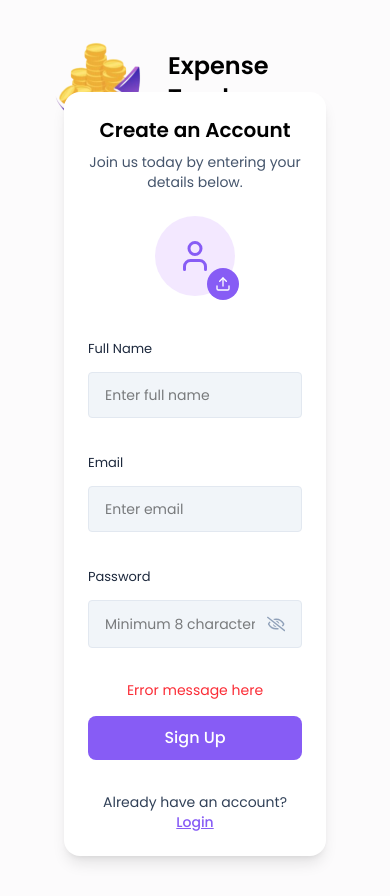
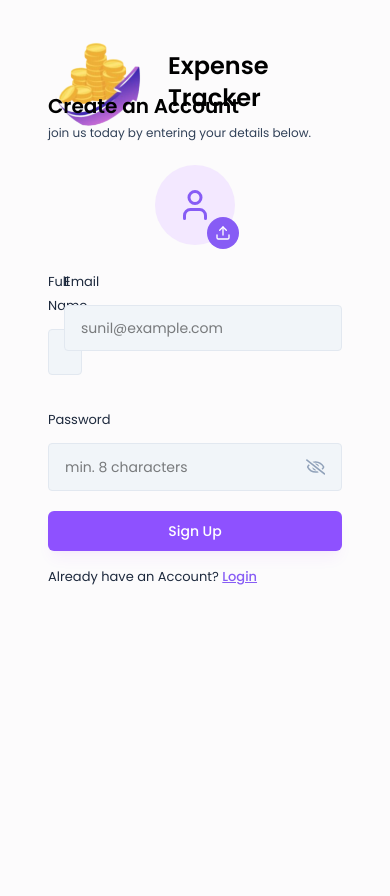
Before and after one commit to sarvaiya-sunil/SunExpenseMate, a React app in the folder frontend/: page /signup in a window 390 px wide. After the commit the page ends 844 px from the top, so only its background shows below. Built offline with nearby package versions, Linux system fonts and the light colour scheme; the HTML template or start-up script is replaced by a standard one.

Commit message:
responsive 8

```diff
--- a/frontend/src/pages/Auth/Signup.jsx
+++ b/frontend/src/pages/Auth/Signup.jsx
@@ -77,63 +77,50 @@ const Signup = () => {
   };
   return (
     <AuthLayout>
-      <div className="w-full min-h-screen flex items-center justify-center px-4 sm:px-6 lg:px-8">
-        {/* Card Container */}
-        <div className="w-full max-w-md bg-white shadow-lg rounded-2xl p-6 sm:p-8">
-          <h3 className="text-xl sm:text-2xl font-semibold text-black text-center md:text-left">
-            Create an Account
-          </h3>
+      <div className="lg:w-100% h-auto md:h-full mt-10 md:mt-0 flex flex-col justify-center">
+        <h3 className="text-xl font-semibold text-black">Create an Account</h3>
+        <p className="text-xs text-slate-700 mt-[5px] mb-6">
+          join us today by entering your details below.
+        </p>
+        <form onSubmit={handleSignup}>
+          <ProfilePhotoSelector image={profilePic} setImage={setProfilePic} />
 
-          <p className="text-sm text-slate-600 mt-2 mb-6 text-center md:text-left">
-            Join us today by entering your details below.
-          </p>
-
-          <form className="space-y-4">
-            {/* Profile Photo */}
-            <div className="flex justify-center md:justify-start">
-              <ProfilePhotoSelector />
-            </div>
-
-            {/* Responsive Grid */}
           <div className="grid grid-cols-1 md:grid-cols-2 gap-4">
             <Input
+              value={fullName}
+              onChange={(e) => setFullName(e.target.value)}
               label="Full Name"
-                placeholder="Enter full name"
+              placeholder="Sunil Sarvaiya"
               type="text"
             />
-
-              <Input label="Email" placeholder="Enter email" type="email" />
-
-              <div className="md:col-span-2">
             <Input
+              value={email}
+              onChange={(e) => setEmail(e.target.value)}
+              label="Email"
+              placeholder="sunil@example.com"
+              type="text"
+            />
+            <div className="col-span-2">
+              <Input
+                value={password}
+                onChange={(e) => setPassword(e.target.value)}
                 label="Password"
-                  placeholder="Minimum 8 characters"
+                placeholder="min. 8 characters"
                 type="password"
               />
             </div>
           </div>
-
-            {/* Error Message */}
-            <p className="text-sm text-red-500 text-center md:text-left">
-              Error message here
-            </p>
-
-            {/* Button */}
-            <button
-              type="submit"
-              className="w-full py-2.5 rounded-lg bg-primary text-white font-medium transition hover:opacity-90"
-            >
-              Sign Up
+          {error && <p className="text-xs text-red-500 pb-2.5">{error}</p>}
+          <button type="submit" className="btn-primary">
+            {loading ? "Creating Account..." : "Sign Up"}
           </button>
-
-            <p className="text-sm text-slate-700 text-center mt-4">
-              Already have an account?{" "}
-              <span className="font-medium text-primary underline cursor-pointer">
+          <p className="text-[13px] text-slate-800 mt-3">
+            Already have an Account?{" "}
+            <Link to="/login" className="font-medium text-primary underline">
               Login
-              </span>
+            </Link>
           </p>
         </form>
-        </div>
       </div>
     </AuthLayout>
   );
```
Lines whose indentation alone changed are shown as unchanged.
